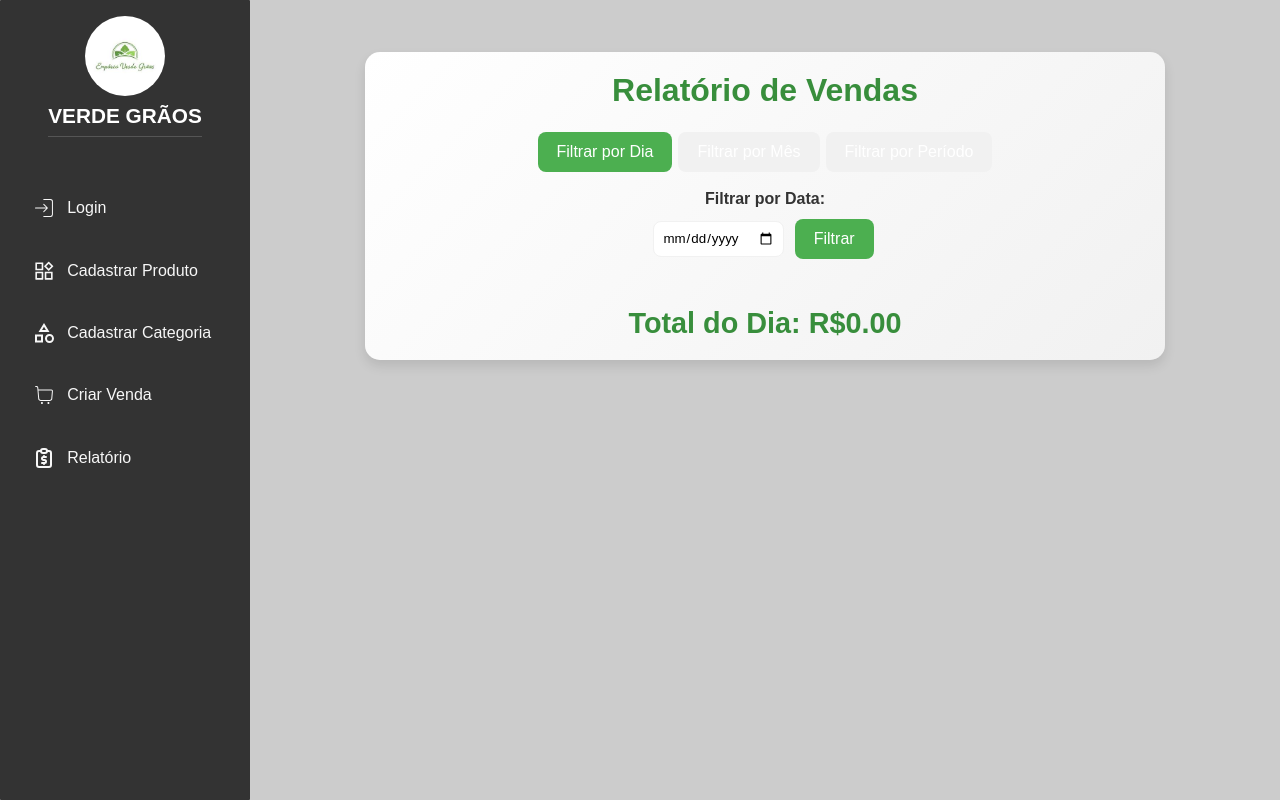
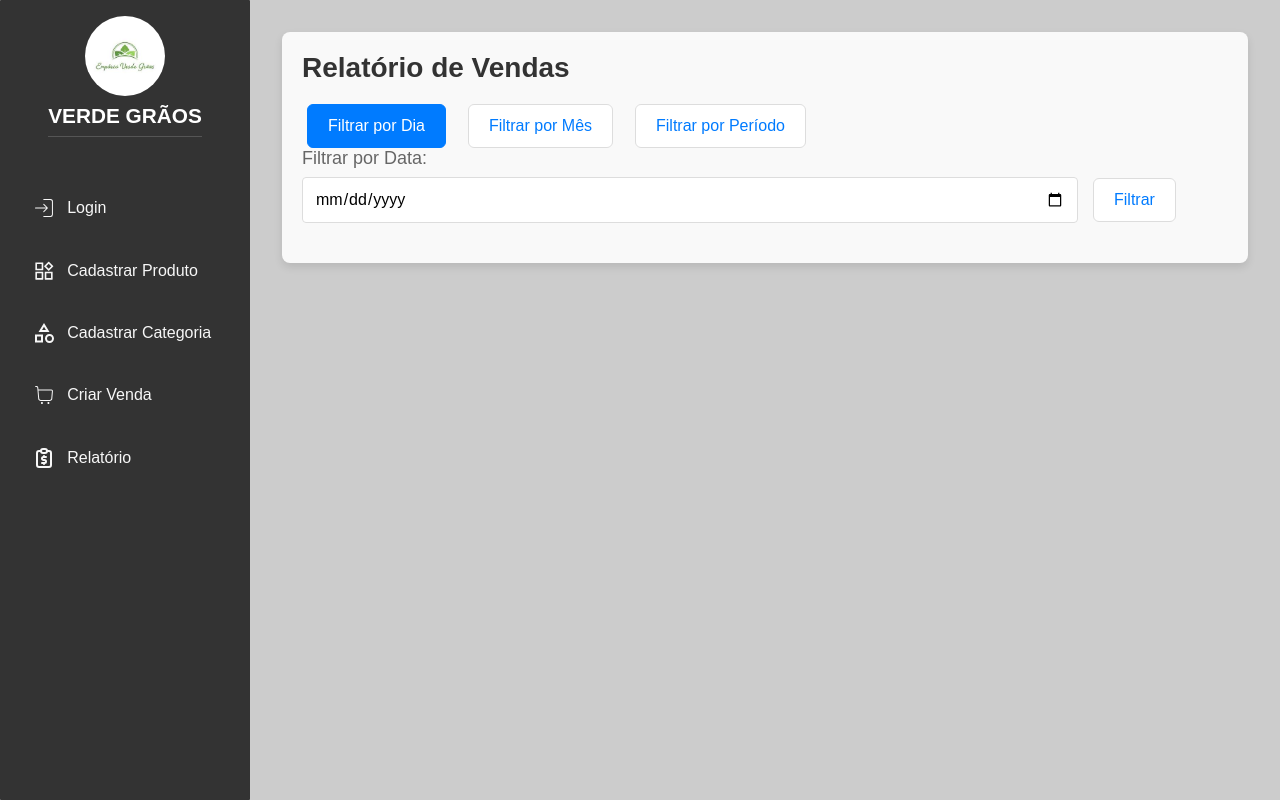
Before and after one commit to Le0odev/EmporioVerdeGraos, a React (Vite) app: page /relatorio in a window 1280 px wide. Built offline with nearby package versions, Linux system fonts and the light colour scheme.

Commit message:
feat - salesdetails with modal

```diff
--- a/src/pages/Reports/Relatorio.tsx
+++ b/src/pages/Reports/Relatorio.tsx
@@ -13,19 +13,36 @@ import {
   PaginationButton,
   ButtonGroup,
   InputGroup,
-  Button
+  Button,
+  ModalContainer,
+  ModalContent,
+  CloseButton,
+  ModalHeader,
+  ModalBody,
+  ModalFooter,
+  ItemTitle,
+  ItemDetails,
+  ItemList,
+  SaleInfo,
+  Item
 } from './StyledReport';
 import { useAuth } from '../Login/authContext';
 
-interface Sales {
+interface Sale {
   id: number;
   saleDate: string;
   saleTotals: number;
+  items: Array<{ productName: string; quantity: number; productPrice: number; weight: number; subtotal: number; }>;
 }
 
-const Relatorio = () => {
-  const [sales, setSales] = useState<Sales[]>([]);
-  const [groupedSales, setGroupedSales] = useState<{ date: string, total: number }[]>([]);
+interface SalesByDay {
+  date: string;
+  total: number;
+}
+
+const Relatorio: React.FC = () => {
+  const [sales, setSales] = useState<Sale[]>([]);
+  const [groupedSales, setGroupedSales] = useState<SalesByDay[]>([]);
   const [date, setDate] = useState<string>('');
   const [month, setMonth] = useState<number>(0);
   const [year, setYear] = useState<number>(0);
@@ -36,6 +53,8 @@ const Relatorio = () => {
   const [totalSalesByPeriod, setTotalSalesByPeriod] = useState<number>(0);
   const [currentPage, setCurrentPage] = useState<number>(1);
   const [filterOption, setFilterOption] = useState<'day' | 'month' | 'period'>('day');
+  const [selectedSale, setSelectedSale] = useState<Sale | null>(null);
+  const [isModalOpen, setIsModalOpen] = useState<boolean>(false);
   const { token } = useAuth();
 
   useEffect(() => {
@@ -51,14 +70,12 @@ const Relatorio = () => {
   const fetchSalesByDay = async () => {
     try {
       const response = await axios.get(`http://localhost:8080/report/day/${date}`, {
-        headers: {
-          Authorization: `Bearer ${token}`,
-        },
+        headers: { Authorization: `Bearer ${token}` },
       });
-      const salesData = response.data;
+      const salesData: Sale[] = response.data;
       setSales(salesData);
       calculateTotalByDay(salesData);
-      setGroupedSales([]);
+      groupSalesByDate(salesData);
       setTotalSalesByMonth(0);
       setTotalSalesByPeriod(0);
     } catch (error) {
@@ -69,9 +86,7 @@ const Relatorio = () => {
   const fetchTotalSalesByMonth = async () => {
     try {
       const response = await axios.get(`http://localhost:8080/report/month/${year}/${month}`, {
-        headers: {
-          Authorization: `Bearer ${token}`,
-        },
+        headers: { Authorization: `Bearer ${token}` },
       });
       setSales([]);
       setTotalSalesByMonth(response.data);
@@ -86,12 +101,11 @@ const Relatorio = () => {
   const fetchSalesByPeriod = async () => {
     try {
       const response = await axios.get(`http://localhost:8080/report/period?startDate=${startDate}&endDate=${endDate}`, {
-        headers: {
-          Authorization: `Bearer ${token}`,
-        },
+        headers: { Authorization: `Bearer ${token}` },
       });
-      const salesData = response.data;
-      setSales(salesData);
+      const salesData: Sale[] = response.data;
+      setSales([]);  // Limpa a lista de vendas para evitar exibir lista quando filtrado por período
+      setGroupedSales([]);
       groupSalesByDate(salesData);
       calculateTotalByPeriod(salesData);
       setTotalSalesByDay(0);
@@ -101,31 +115,29 @@ const Relatorio = () => {
     }
   };
 
-  const groupSalesByDate = (sales: Sales[]) => {
-    const grouped = sales.reduce((acc: { [key: string]: number }, sale: Sales) => {
+  const groupSalesByDate = (sales: Sale[]) => {
+    const grouped = sales.reduce((acc: { [key: string]: number }, sale: Sale) => {
       const date = sale.saleDate.split('T')[0];
-      if (!acc[date]) {
-        acc[date] = 0;
-      }
+      if (!acc[date]) acc[date] = 0;
       acc[date] += sale.saleTotals;
       return acc;
     }, {});
 
-    const groupedSalesArray = Object.keys(grouped).map(date => ({
+    const groupedSalesArray: SalesByDay[] = Object.keys(grouped).map(date => ({
       date,
-      total: grouped[date]
+      total: grouped[date],
     }));
 
     setGroupedSales(groupedSalesArray);
   };
 
-  const calculateTotalByDay = (sales: Sales[]) => {
-    const total = sales.reduce((sum: number, sale: Sales) => sum + sale.saleTotals, 0);
+  const calculateTotalByDay = (sales: Sale[]) => {
+    const total = sales.reduce((sum: number, sale: Sale) => sum + sale.saleTotals, 0);
     setTotalSalesByDay(total);
   };
 
-  const calculateTotalByPeriod = (sales: Sales[]) => {
-    const total = sales.reduce((sum: number, sale: Sales) => sum + sale.saleTotals, 0);
+  const calculateTotalByPeriod = (sales: Sale[]) => {
+    const total = sales.reduce((sum: number, sale: Sale) => sum + sale.saleTotals, 0);
     setTotalSalesByPeriod(total);
   };
 
@@ -145,6 +157,25 @@ const Relatorio = () => {
 
   const handlePageChange = (page: number) => {
     setCurrentPage(page);
+  };
+
+  const handleSaleClick = async (sale: Sale) => {
+    try {
+      const response = await axios.get(`http://localhost:8080/sales/${sale.id}`, {
+        headers: { Authorization: `Bearer ${token}` },
+      });
+
+      const detailedSale: Sale = response.data;
+      setSelectedSale(detailedSale);
+      setIsModalOpen(true);
+    } catch (error) {
+      console.error('Erro ao buscar detalhes da venda:', error);
+    }
+  };
+
+  const handleCloseModal = () => {
+    setIsModalOpen(false);
+    setSelectedSale(null);
   };
 
   const itemsPerPage = 6;
@@ -178,7 +209,7 @@ const Relatorio = () => {
               value={date}
               onChange={(e) => setDate(e.target.value)}
             />
-            <Button active={true} onClick={fetchSalesByDay}>Filtrar</Button>
+            <Button onClick={fetchSalesByDay}>Filtrar</Button>
           </InputGroup>
         </FilterContainer>
       )}
@@ -190,16 +221,16 @@ const Relatorio = () => {
             <FilterInput
               type="number"
               placeholder="Mês"
-              value={month || ''}
+              value={month}
               onChange={(e) => setMonth(parseInt(e.target.value))}
             />
             <FilterInput
               type="number"
               placeholder="Ano"
-              value={year || ''}
+              value={year}
               onChange={(e) => setYear(parseInt(e.target.value))}
             />
-            <Button active={true} onClick={fetchTotalSalesByMonth}>Filtrar</Button>
+            <Button onClick={fetchTotalSalesByMonth}>Filtrar</Button>
           </InputGroup>
         </FilterContainer>
       )}
@@ -218,51 +249,81 @@ const Relatorio = () => {
               value={endDate}
               onChange={(e) => setEndDate(e.target.value)}
             />
-            <Button active={true} onClick={fetchSalesByPeriod}>Filtrar</Button>
+            <Button onClick={fetchSalesByPeriod}>Filtrar</Button>
           </InputGroup>
         </FilterContainer>
       )}
 
-      <SalesList>
-        {filterOption === 'day' ? (
-          sales.map((sale) => (
-            <SalesItem key={sale.id}>
-              <p className="date">Data: {sale.saleDate}</p>
-              <p className="total">Total: R${sale.saleTotals.toFixed(2)}</p>
+      {filterOption === 'day' && sales.length > 0 && (
+        <SalesList>
+          {sales.map((sale) => (
+            <SalesItem key={sale.id} onClick={() => handleSaleClick(sale)}>
+              <div>Data: {sale.saleDate}</div>
+              <div>Total: R${sale.saleTotals.toFixed(2)}</div>
             </SalesItem>
-          ))
-        ) : (
-          paginatedSales.map((sale) => (
-            <SalesItem key={sale.date}>
-              <p className="date">Data: {sale.date}</p>
-              <p className="total">Total: R${sale.total.toFixed(2)}</p>
-            </SalesItem>
-          ))
-        )}
-      </SalesList>
+          ))}
 
-      <PaginationContainer>
-        {Array.from({ length: totalPages }).map((_, index) => (
-          <PaginationButton
-            key={index + 1}
-            onClick={() => handlePageChange(index + 1)}
-          >
-            {index + 1}
-          </PaginationButton>
-        ))}
-      </PaginationContainer>
-
-      {filterOption === 'day' && (
-        <TotalContainer>Total do Dia: R${totalSalesByDay.toFixed(2)}</TotalContainer>
+          <TotalContainer>
+            <p>Total de Vendas: {totalSalesByDay.toFixed(2)}</p>
+          </TotalContainer>
+        </SalesList>
       )}
 
-      {filterOption === 'month' && (
-        <TotalContainer>Total de Vendas no Mês: R${totalSalesByMonth.toFixed(2)}</TotalContainer>
+      {filterOption === 'month' && totalSalesByMonth > 0 && (
+        <TotalContainer>
+          <div>Total de Vendas do Mês: R${totalSalesByMonth.toFixed(2)}</div>
+        </TotalContainer>
       )}
 
-      {filterOption === 'period' && (
-        <TotalContainer>Total do Período: R${totalSalesByPeriod.toFixed(2)}</TotalContainer>
+      {filterOption === 'period' && totalSalesByPeriod > 0 && (
+        <TotalContainer>
+          <div>Total de Vendas no Período: R${totalSalesByPeriod.toFixed(2)}</div>
+        </TotalContainer>
       )}
+
+      {filterOption === 'period' && groupedSales.length > 0 && (
+        <>
+
+        </>
+      )}
+      {isModalOpen && selectedSale && (
+        <ModalContainer>
+          <ModalContent>
+            <ModalHeader>
+              <h2>Detalhes da Venda</h2>
+              <CloseButton onClick={handleCloseModal}>×</CloseButton>
+            </ModalHeader>
+            <ModalBody>
+              <SaleInfo>
+                <div><strong>Data:</strong> {selectedSale.saleDate}</div>
+                <div><strong>Total:</strong> R${selectedSale.saleTotals.toFixed(2)}</div>
+              </SaleInfo>
+              <h3>Itens:</h3>
+              <ItemList>
+                {selectedSale.items.map((item, index) => (
+                  <Item key={index}>
+                    <ItemTitle>{item.productName}</ItemTitle>
+                    <ItemDetails>
+                      {item.quantity > 0 && (
+                        <span>Quantidade: {item.quantity} unidades - R${item.productPrice.toFixed(2)} por unidade</span>
+                      )}
+                      {item.weight > 0 && (
+                        <span>Peso: {item.weight} g - R${item.productPrice.toFixed(2)} por kg</span>
+                      )}
+                      <br />
+                      Subtotal: R${item.subtotal.toFixed(2)}
+                    </ItemDetails>
+                  </Item>
+                ))}
+              </ItemList>
+            </ModalBody>
+            <ModalFooter>
+              <button onClick={handleCloseModal}>Fechar</button>
+            </ModalFooter>
+          </ModalContent>
+        </ModalContainer>
+      )}
+
     </Container>
   );
 };
--- a/src/pages/Reports/StyledReport.tsx
+++ b/src/pages/Reports/StyledReport.tsx
@@ -1,180 +1,234 @@
 import styled from 'styled-components';
 
-const colors = {
-  primary: '#4CAF50',
-  primaryDark: '#388E3C',
-  background: '#f9f9f9',
-  text: '#333',
-  white: '#FFFFFF',
-  shadow: 'rgba(0, 0, 0, 0.1)',
-  lightGray: '#f1f1f1',
-  hoverGray: '#e0e0e0',
-};
-
-const fonts = {
-  main: 'Arial, sans-serif',
-};
-
 interface ButtonProps {
-  active: boolean;
+  active?: boolean;
 }
 
+// Container principal
 export const Container = styled.div`
   padding: 20px;
-  background: linear-gradient(135deg, ${colors.white} 0%, ${colors.lightGray} 100%);
-  border-radius: 15px;
-  box-shadow: 0 6px 12px ${colors.shadow};
-  font-family: ${fonts.main};
-  max-width: 800px;
-  margin: 20px auto;
-  transition: all 0.3s ease;
-
-
+  max-width: 1200px;
+  margin: 0 auto;
+  background-color: #f9f9f9;
+  border-radius: 8px;
+  box-shadow: 0 4px 8px rgba(0, 0, 0, 0.1);
+  overflow: hidden;
 `;
 
+// Título
 export const Title = styled.h1`
-  text-align: center;
-  color: ${colors.primaryDark};
-  font-size: 2em;
+  font-size: 28px;
+  color: #333;
   margin-bottom: 20px;
-  transition: color 0.3s ease, transform 0.3s ease;
+  font-weight: 600;
+`;
+
+// Container para os filtros
+export const FilterContainer = styled.div`
+  margin-bottom: 20px;
+  display: flex;
+  flex-direction: column;
+`;
+
+// Rótulo dos filtros
+export const FilterLabel = styled.label`
+  font-size: 18px;
+  color: #666;
+  margin-bottom: 8px;
+`;
+
+// Entrada para os filtros
+export const FilterInput = styled.input`
+  padding: 12px;
+  border: 1px solid #ddd;
+  border-radius: 4px;
+  margin-right: 10px;
+  width: calc(100% - 150px);
+  font-size: 16px;
+  box-sizing: border-box;
+`;
+
+// Container para o total de vendas
+export const TotalContainer = styled.div`
+  font-size: 20px;
+  color: #333;
+  margin: 20px 0;
+  padding: 15px;
+  background-color: #fff;
+  border-radius: 6px;
+  border: 1px solid #ddd;
+  box-shadow: 0 2px 4px rgba(0, 0, 0, 0.1);
+`;
+
+// Lista de vendas
+export const SalesList = styled.ul`
+  list-style: none;
+  padding: 0;
+  margin: 0;
+`;
+
+// Item de venda (Card)
+export const SalesItem = styled.li`
+  padding: 20px;
+  margin-bottom: 12px;
+  background-color: #fff;
+  border-radius: 8px;
+  border: 1px solid #ddd;
+  box-shadow: 0 4px 8px rgba(0, 0, 0, 0.1);
+  cursor: pointer;
+  transition: background-color 0.3s, transform 0.2s;
 
   &:hover {
-    color: ${colors.primary};
-    transform: translateY(-5px);
+    background-color: #f0f0f0;
+    transform: scale(1.02);
   }
 `;
 
-export const SalesList = styled.div`
+// Container da paginação
+export const PaginationContainer = styled.div`
   display: flex;
-  flex-direction: column;
-  align-items: center;
-  max-height: 300px;
-  overflow-y: auto;
+  justify-content: center;
+  margin: 20px 0;
 `;
 
-export const SalesItem = styled.div`
-  background-color: ${colors.white};
-  padding: 15px;
-  margin: 5px 0;
-  width: 90%;
-  border-radius: 10px;
-  box-shadow: 0 4px 8px ${colors.shadow};
-  transition: transform 0.3s, box-shadow 0.3s, background-color 0.3s;
+// Botão da paginação
+export const PaginationButton = styled.button<{ active?: boolean }>`
+  background-color: ${props => (props.active ? '#007bff' : '#fff')};
+  border: 1px solid ${props => (props.active ? '#007bff' : '#ddd')};
+  color: ${props => (props.active ? '#fff' : '#007bff')};
+  padding: 12px 20px;
+  margin: 0 5px;
+  border-radius: 4px;
+  cursor: pointer;
+  font-size: 16px;
+  transition: background-color 0.3s, color 0.3s;
 
   &:hover {
-    transform: translateY(-5px);
-    box-shadow: 0 8px 16px ${colors.shadow};
-    background-color: ${colors.hoverGray};
-    cursor:pointer;
-  }
-
-  .date {
-    font-weight: bold;
-    color: ${colors.primaryDark};
-  }
-
-  .total {
-    color: ${colors.primary};
-    font-size: 1.1em;
-    margin-top: 5px;
+    background-color: ${props => (props.active ? '#0056b3' : '#f0f0f0')};
+    color: ${props => (props.active ? '#fff' : '#007bff')};
   }
 `;
 
-export const FilterContainer = styled.div`
-  display: flex;
-  flex-direction: column;
-  align-items: center;
-  margin-bottom: 15px;
-`;
+// Botão geral
+export const Button = styled.button<ButtonProps>`
+  background-color: ${props => (props.active ? '#007bff' : '#fff')};
+  border: 1px solid ${props => (props.active ? '#007bff' : '#ddd')};
+  color: ${props => (props.active ? '#fff' : '#007bff')};
+  padding: 12px 20px;
+  margin: 0 5px;
+  border-radius: 6px;
+  cursor: pointer;
+  font-size: 16px;
+  transition: background-color 0.3s, color 0.3s;
 
-export const FilterLabel = styled.label`
-  margin-bottom: 8px;
-  color: ${colors.text};
-  font-weight: bold;
-`;
-
-export const FilterInput = styled.input`
-  padding: 8px;
-  margin-right: 8px;
-  border: 1px solid ${colors.lightGray};
-  border-radius: 8px;
-  transition: border-color 0.3s ease, box-shadow 0.3s ease;
-
-  &:focus {
-    border-color: ${colors.primary};
-    box-shadow: 0 0 5px ${colors.primary};
-    outline: none;
+  &:hover {
+    background-color: ${props => (props.active ? '#0056b3' : '#f0f0f0')};
+    color: ${props => (props.active ? '#fff' : '#007bff')};
   }
 `;
 
-export const Button = styled.button<ButtonProps>`
-  background-color: ${(props) => (props.active ? colors.primary : colors.lightGray)};
-  color: ${colors.white};
-  padding: 11px 19px;
-  font-size: 1rem;
-  border: none;
-  border-radius: 8px;
-  cursor: pointer;
-  transition: background-color 0.3s ease, transform 0.3s ease;
-  margin: 3px;
-
-  &:hover {
-    background-color: ${(props) => (props.active ? colors.primaryDark : colors.hoverGray)};
-    transform: translateY(-2px);
-  }
-
-
-`
-
+// Grupo de botões
 export const ButtonGroup = styled.div`
   display: flex;
-  justify-content: center;
-  margin-bottom: 15px;
+  flex-direction: row;
+  gap: 12px;
 `;
 
+// Grupo de entradas
 export const InputGroup = styled.div`
   display: flex;
-  justify-content: center;
   align-items: center;
 `;
 
-export const PaginationContainer = styled.div`
+// Container do modal
+export const ModalContainer = styled.div`
+  position: fixed;
+  top: 0;
+  left: 0;
+  right: 0;
+  bottom: 0;
+  background: rgba(0, 0, 0, 0.5);
   display: flex;
+  align-items: center;
   justify-content: center;
+`;
+
+export const ModalContent = styled.div`
+  background: #fff;
+  border-radius: 10px;
+  box-shadow: 0 4px 8px rgba(0, 0, 0, 0.1);
+  max-width: 600px;
+  width: 100%;
+  padding: 20px;
+  position: relative;
+`;
+
+export const ModalHeader = styled.div`
+  display: flex;
+  justify-content: space-between;
+  align-items: center;
+  margin-bottom: 15px;
+  border-bottom: 2px solid #eee;
+  padding-bottom: 10px;
+`;
+
+export const ModalBody = styled.div`
+  padding: 10px 0;
+`;
+
+export const ModalFooter = styled.div`
+  display: flex;
+  justify-content: flex-end;
   margin-top: 15px;
 `;
 
-export const PaginationButton = styled.button`
-  background-color: ${colors.primary};
-  color: ${colors.white};
-  padding: 8px 12px;
+export const CloseButton = styled.button`
+  background: transparent;
   border: none;
-  border-radius: 8px;
-  margin: 0 5px;
+  font-size: 24px;
   cursor: pointer;
-  transition: background-color 0.3s ease, transform 0.3s ease;
+  color: #333;
+  transition: color 0.3s;
 
   &:hover {
-    background-color: ${colors.primaryDark};
-    transform: translateY(-2px);
-  }
-
-  &:focus {
-    outline: none;
-    box-shadow: 0 0 5px ${colors.primary};
+    color: #e74c3c;
   }
 `;
 
-export const TotalContainer = styled.div`
-  text-align: center;
-  margin-top: 15px;
-  font-weight: bold;
-  font-size: 1.8rem;
-  color: ${colors.primaryDark};
-  transition: color 0.3s ease;
+export const SaleInfo = styled.div`
+  margin-bottom: 20px;
+  font-size: 16px;
+  color: #333;
 
-  &:hover {
-    color: ${colors.primary};
+  div {
+    margin-bottom: 10px;
   }
 `;
+
+export const ItemList = styled.ul`
+  list-style-type: none;
+  padding: 0;
+  margin: 0;
+`;
+
+export const Item = styled.li`
+  padding: 10px 0;
+  border-bottom: 1px solid #eee;
+  display: flex;
+  flex-direction: column;
+  font-size: 14px;
+  color: #666;
+
+  &:last-child {
+    border-bottom: none;
+  }
+`;
+
+export const ItemTitle = styled.div`
+  font-weight: bold;
+  color: #333;
+`;
+
+export const ItemDetails = styled.div`
+  margin-top: 5px;
+`;
```
